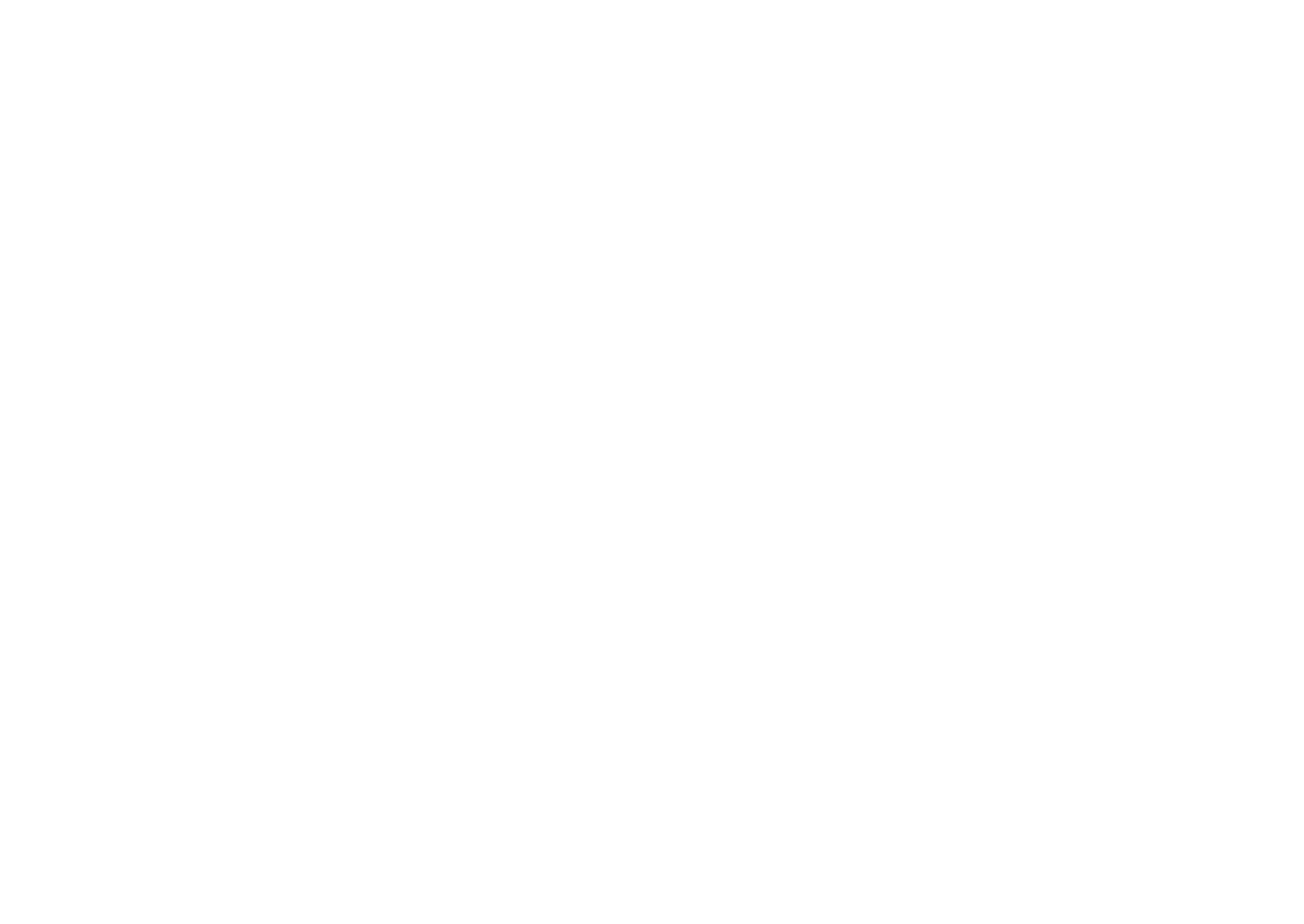
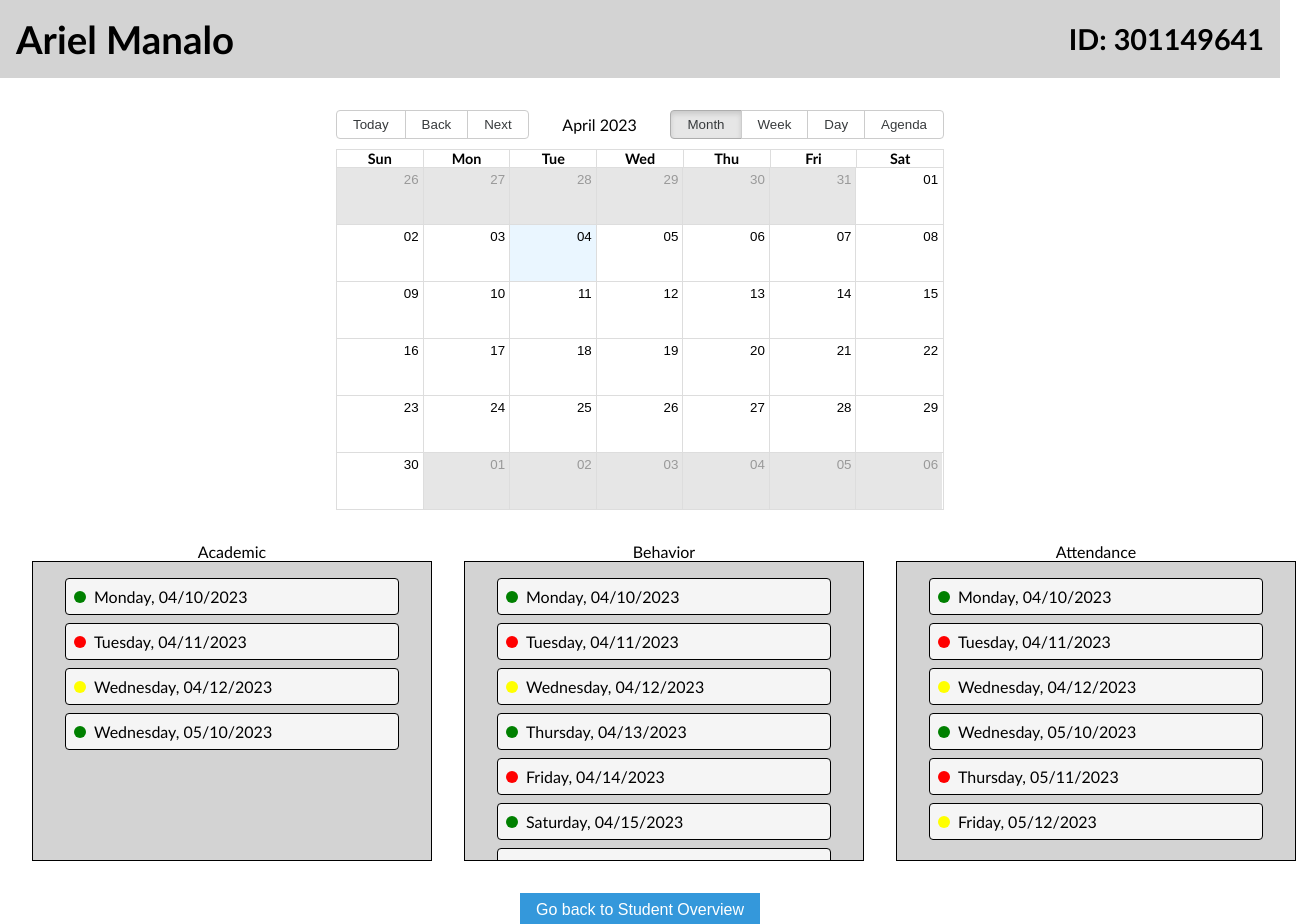
Before and after one commit to bruteforceproject/PortalEd, a React (Create React App) app in the folder frontend/: page /studentHistory in a window 1280 px wide. Before the commit this address had no page. Shown: the top 924 px of the page, 1304 px wide, since content can reach past the window. Before the commit the page ends 800 px from the top, so only its background shows below. Built offline with nearby package versions, Linux system fonts and the light colour scheme.

Commit message:
implmenting student history page and adding css

```diff
--- a/frontend/src/App.js
+++ b/frontend/src/App.js
@@ -4,6 +4,7 @@
 import {Routes, Route} from "react-router-dom";
 
 //import studentOverview from './Components/studentOverview'
+import StudentHistory from './components/studentHistory';
 import studentOverview from './components/studentOverview'
 import teacherView from './components/teacherView'
 import home from './components/home'
@@ -18,6 +19,7 @@
             <Route  exact path="/" Component={home} />
             <Route  exact path="/studentOverview" Component={studentOverview} />
             <Route  exact path="/teacherView" Component={teacherView} />
+            <Route exact path="/studentHistory" element={<StudentHistory />} />
         </Routes>
     </div>
   );
--- a/frontend/src/components/home.js
+++ b/frontend/src/components/home.js
@@ -29,7 +29,10 @@
           <ul>
             <Link to="/counselorView">CounselorView</Link>
           </ul>
-          </div>
+          <ul>
+            <Link to="/studentHistory">StudentHistory</Link>
+          </ul>
+        </div>
       </header>
     </div>
 
--- /dev/null
+++ b/frontend/src/components/studentHistory.css
@@ -0,0 +1,146 @@
+/* studentHistory.css */
+body {
+  background-color: white;
+  margin: 0px;
+  font-family: 'Trebuchet MS', 'Lucida Sans Unicode', 'Lucida Grande', 'Lucida Sans', Arial, sans-serif;
+  text-align: left;
+  height: 100%;
+}
+
+html {
+  height: 100%;
+}
+
+#root {
+  display: flex;
+  flex-direction: column;
+  height: 100%;
+}
+
+.container {
+  display: flex;
+  justify-content: space-evenly;
+  flex-grow: 1;
+  align-items: center;
+  background-color: white;
+  box-sizing: border-box;
+  padding: 1rem;
+}
+
+.box-container {
+  display: flex;
+  flex-direction: column;
+  align-items: center;
+  flex: 1;
+  margin: 0 0.5rem;
+}
+
+.box {
+  width: 400px; /* Set a fixed width */
+  height: 300px; /* Set a fixed height */
+  margin: 0 0.5rem;
+  background-color: lightgrey;
+  box-sizing: border-box;
+  border: 1px solid #000;
+  padding: 1rem;
+  display: flex;
+  flex-direction: column;
+  align-items: center;
+  overflow-y: auto; /* Add this line for scrolling */
+}
+
+.calendar-container {
+  display: flex;
+  justify-content: center;
+  align-items: center;
+  background-color: white;
+  padding: 1rem;
+  box-sizing: border-box;
+  margin-top: 1rem;
+  margin-bottom: 1rem;
+  width: 50%;
+  margin: 0 auto;
+}
+
+.calendar-inner {
+  height: 100%;
+  width: 100%;
+  position: relative;
+  padding-bottom: 100%;
+}
+
+.calendar-inner .rbc-calendar {
+  position: absolute;
+  top: 0;
+  left: 0;
+  right: 0;
+  bottom: 0;
+}
+
+.student-header {
+  display: flex;
+  justify-content: space-between;
+  align-items: center;
+  background-color: lightgrey;
+  padding: 1rem;
+  font-size: 1.2rem;
+  box-sizing: border-box;
+  margin-bottom: 1rem;
+}
+
+.student-header h1,
+.student-header h2 {
+  margin: 0;
+  padding: 0;
+}
+
+.go-back-button {
+  margin-top: 1rem;
+  padding: 0.5rem 1rem;
+  font-size: 1rem;
+  background-color: #3498db;
+  color: white;
+  border: none;
+  cursor: pointer;
+}
+
+.go-back-button-home {
+  margin-top: 1rem;
+  padding: .5rem 1rem;
+  font-size: 1rem;
+  background-color: #3498db;
+  color: white;
+  border: none;
+  cursor: pointer;
+}
+
+.go-back-button:hover {
+  background-color: #2980b9;
+}
+
+.go-back-button-home:hover {
+  background-color: #2980b9;
+}
+
+.event-tile {
+  display: flex;
+  align-items: center;
+  padding: 0.5rem;
+  border: 1px solid black;
+  border-radius: 4px;
+  margin-bottom: 0.5rem;
+  width: calc(100% - 2rem);
+  background-color: whitesmoke;
+  box-sizing: border-box;
+}
+
+.status-circle {
+  width: 12px;
+  height: 12px;
+  border-radius: 50%;
+  margin-right: 0.5rem;
+}
+
+.event-date {
+  font-size: 14px;
+}
--- a/frontend/src/components/studentHistory.js
+++ b/frontend/src/components/studentHistory.js
@@ -1,10 +1,178 @@
-import React from 'react'
-//TODO: Check if/what libraries we can import
+// studentHistory.js
+import React, { useState } from 'react';
+import { Calendar, momentLocalizer } from 'react-big-calendar';
+import moment from 'moment';
+import 'react-big-calendar/lib/css/react-big-calendar.css';
+import './studentHistory.css';
+import { useNavigate } from 'react-router-dom';
 
-const studentHistory = () => {
+const localizer = momentLocalizer(moment);
+
+const MyCalendar = ({ onRangeChange }) => {
   return (
-    <div>studentHistory</div>
-  )
-}
+    <div style={{ height: '50vh', width: '50vw', margin: 'auto' }}>
+      <Calendar
+        localizer={localizer}
+        events={[]}
+        startAccessor="start"
+        endAccessor="end"
+        style={{ height: '100%', width: '100%' }}
+        defaultView="month"
+        onRangeChange={onRangeChange}
+      />
+    </div>
+  );
+};
 
-export default studentHistory
+const StudentHeader = ({ studentName, studentId }) => {
+  return (
+    <header className="student-header">
+      <h1>{studentName}</h1>
+      <h2>ID: {studentId}</h2>
+    </header>
+  );
+};
+
+const GoBack = () => {
+  const navigate = useNavigate();
+
+  const handleClick = () => {
+    navigate('/studentOverview');
+  };
+
+  return (
+    <button className="go-back-button" onClick={handleClick}>
+      Go back to Student Overview
+    </button>
+  );
+};
+
+const GoBackhome = () => {
+  const navigate = useNavigate();
+
+  const handleClick = () => {
+    navigate('/');
+  };
+
+  return (
+    <button className="go-back-button-home" onClick={handleClick}>
+      Go back to home page
+    </button>
+  );
+};
+
+const EventTile = ({ date, status }) => {
+  const formattedDate = moment(date).format('dddd, MM/DD/YYYY');
+
+  const getStatusColor = (status) => {
+    switch (status) {
+      case 'good':
+        return 'green';
+      case 'satisfactory':
+        return 'yellow';
+      case 'bad':
+        return 'red';
+      default:
+        return 'black';
+    }
+  };
+
+  return (
+    <div className="event-tile">
+      <div
+        style={{
+          height: '12px',
+          width: '12px',
+          borderRadius: '50%',
+          backgroundColor: getStatusColor(status),
+          marginRight: '0.5rem',
+        }}
+      ></div>
+      <span>{formattedDate}</span>
+    </div>
+  );
+};
+
+const StudentHistory = () => {
+  // Set the student's name and ID as example
+  const studentName = "Ariel Manalo";
+  const studentId = "301149641";
+  const [dateRange, setDateRange] = useState({ start: null, end: null });
+
+  const handleRangeChange = (range) => {
+    setDateRange({ start: moment(range.start), end: moment(range.end) });
+  };
+
+  //Events manually added for testing purposes: used to see if boxes filter based on calander range
+  const events = [
+    { date: "2023-04-10", status: "good", category: "Attendance" },
+    { date: "2023-04-11", status: "bad", category: "Attendance" },
+    { date: "2023-04-12", status: "satisfactory", category: "Attendance" },
+    { date: "2023-04-10", status: "good", category: "Academic" },
+    { date: "2023-04-11", status: "bad", category: "Academic" },
+    { date: "2023-04-12", status: "satisfactory", category: "Academic" },
+    { date: "2023-04-10", status: "good", category: "Behavior" },
+    { date: "2023-04-11", status: "bad", category: "Behavior" },
+    { date: "2023-04-12", status: "satisfactory", category: "Behavior" },
+    { date: "2023-04-13", status: "good", category: "Behavior" },
+    { date: "2023-04-14", status: "bad", category: "Behavior" },
+    { date: "2023-04-15", status: "good", category: "Behavior" },
+    { date: "2023-04-16", status: "good", category: "Behavior" },
+    { date: "2023-04-17", status: "bad", category: "Behavior" },
+    { date: "2023-04-18", status: "bad", category: "Behavior" },
+
+    { date: "2023-05-10", status: "good", category: "Attendance" },
+    { date: "2023-05-11", status: "bad", category: "Attendance" },
+    { date: "2023-05-12", status: "satisfactory", category: "Attendance" },
+    { date: "2023-05-10", status: "good", category: "Academic" },
+    { date: "2023-05-16", status: "good", category: "Behavior" },
+    { date: "2023-05-17", status: "bad", category: "Behavior" },
+    { date: "2023-05-18", status: "bad", category: "Behavior" },
+    // ... add more events
+  ];
+
+  const filteredEvents = events.filter((event) => {
+    const eventDate = moment(event.date);
+    if (!dateRange.start || !dateRange.end) {
+      return true;
+    }
+    return eventDate.isBetween(dateRange.start, dateRange.end, 'day', '[]');
+  });
+
+  const renderEventTiles = (category) => {
+    return filteredEvents
+      .filter((event) => event.category === category)
+      .map((event, index) => (
+        <EventTile key={index} date={event.date} status={event.status} />
+      ));
+  };
+
+  return (
+    <>
+      <StudentHeader studentName={studentName} studentId={studentId} />
+      <div className="calendar-container">
+        <MyCalendar onRangeChange={handleRangeChange} />
+      </div>
+      <div>
+      <div className="container">
+        <div className="box-container">
+          <label>Academic</label>
+          <div className="box">{renderEventTiles("Academic")}</div>
+        </div>
+        <div className="box-container">
+          <label>Behavior</label>
+          <div className="box">{renderEventTiles("Behavior")}</div>
+        </div>
+        <div className="box-container">
+          <label>Attendance</label>
+          <div className="box">{renderEventTiles("Attendance")}</div>
+        </div>
+      </div>
+      <GoBack />
+      </div>
+      <GoBackhome />
+    </>
+  );
+};
+
+export default StudentHistory;
--- a/frontend/src/components/studentOverview.js
+++ b/frontend/src/components/studentOverview.js
@@ -11,7 +11,7 @@
     <html>
     <header>
         <div className="headLink">
-        <a href="studentHistory.js">
+        <a href="studentHistory">
             <span class="link"></span>
         </a>
         <h2>Student Name: Ariel Manalo &nbsp;&nbsp; Student ID Number: 301149641</h2>
```
